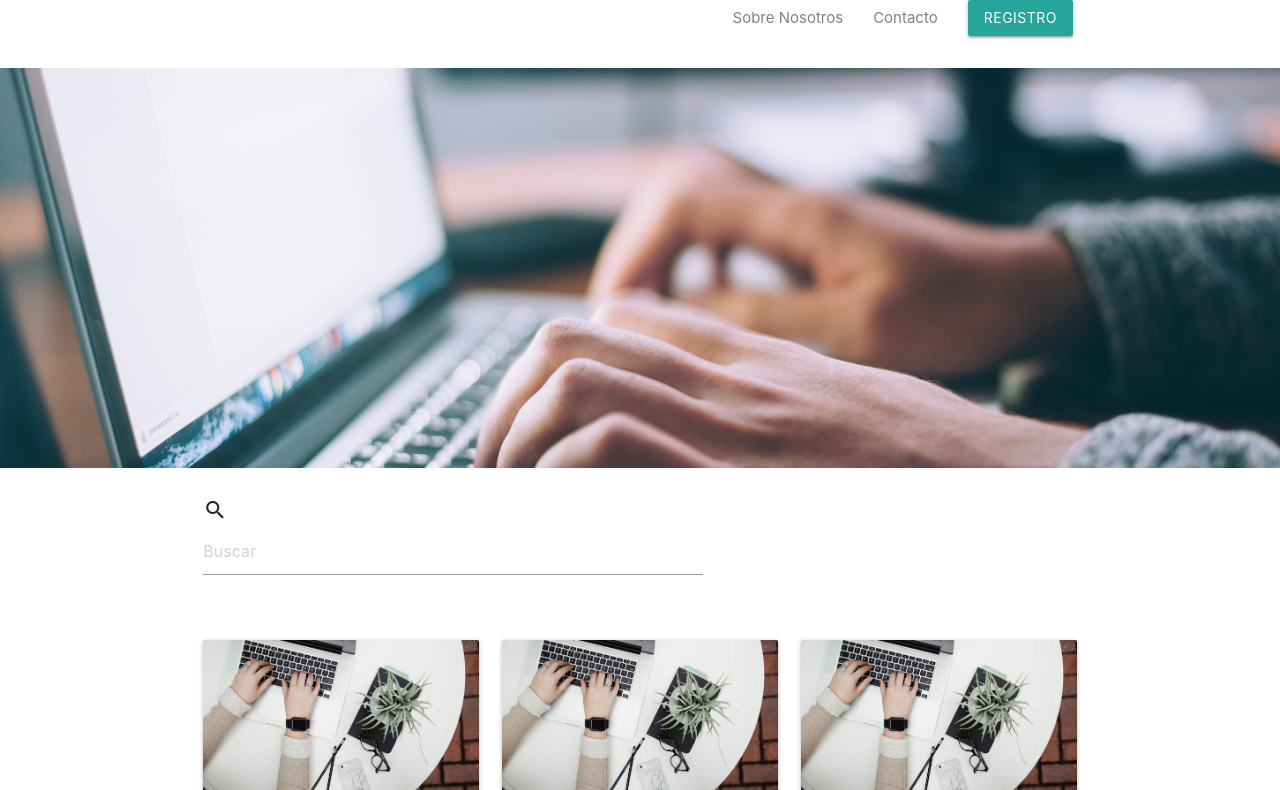
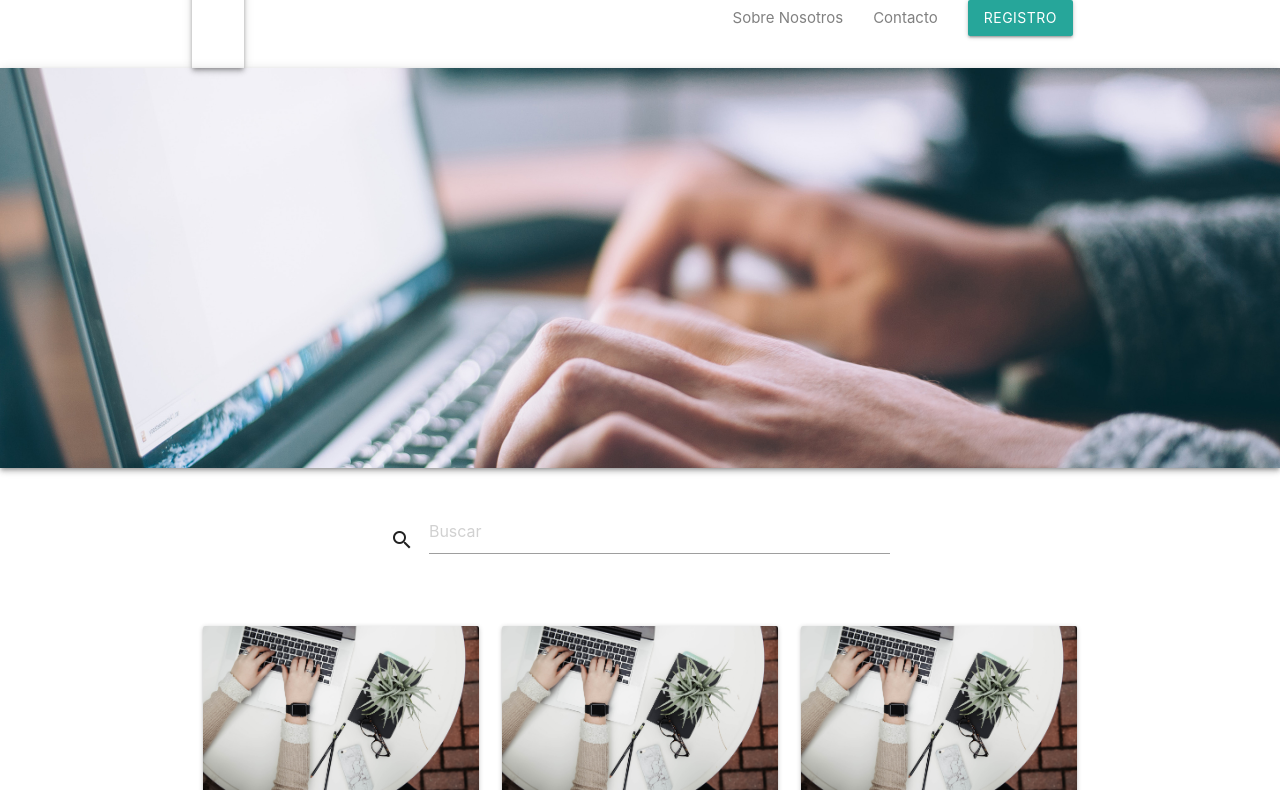
Before and after one commit to Diegoalesco95/News, a plain HTML site: page html/index.html in a window 1280 px wide. Shown: the part 32-822 px from the top of the page. Drawn offline with nearby package versions, Linux system fonts and the light colour scheme.

Commit message:
Search-bar-styles, Footer

```diff
--- a/html/index.html
+++ b/html/index.html
@@ -11,14 +11,14 @@
   </head>
   <body>
     <header>
-      <nav class="container"><a class="brand-logo valign-wrapper" href="#"><img class="responsive-img left" src="../assets/img/Logo-negro.png" alt="Logo de News"></a>
+      <nav class="container"><a class="brand-logo valign-wrapper z-depth-2" href="#"><img class="responsive-img left" src="../assets/img/Logo-negro.png" alt="Logo de News"></a>
         <ul class="right valign-wrapper">
           <li><a href="#">Sobre Nosotros</a></li>
           <li><a href="#">Contacto</a></li>
           <li><a class="btn" href="#">Registro</a></li>
         </ul>
       </nav>
-      <section class="header-main-pic"></section>
+      <section class="header-main-pic z-depth-2"></section>
     </header>
     <main class="container">
       <section>
@@ -89,6 +89,7 @@
         </div>
       </section>
     </main>
+    <footer class="page-footer grey darken-1"></footer>
     <script src="https://cdnjs.cloudflare.com/ajax/libs/materialize/1.0.0/js/materialize.min.js"></script>
   </body>
 </html>
--- /dev/null
+++ b/sass/layout/_footer.scss
@@ -0,0 +1,8 @@
+/*
+* FOOTER -------------------
+*/
+
+footer.page-footer {
+  height: 80px;
+  bottom: 0;
+}
--- a/sass/main.scss
+++ b/sass/main.scss
@@ -1,3 +1,5 @@
 @import "utils/variables";
 @import "base/globales";
 @import "layout/header";
+@import "pages/index";
+@import "layout/footer";
--- /dev/null
+++ b/sass/pages/_index.scss
@@ -0,0 +1,18 @@
+/*
+* MAIN -------------------
+*/
+
+.input-field.input-container {
+  display: flex;
+  height: 100px;
+  float: none;
+  margin: 0 auto;
+}
+.input-field > #search {
+  margin-top: 25px;
+}
+.input-container {
+  i {
+    margin: 45px 15px 0 0;
+  }
+}
```
Also changed, not shown: css/main.css, 4 other files.
